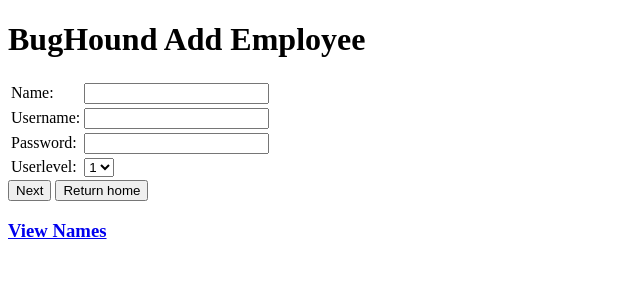
After one commit to mandar242/Bughound, a PHP site: page /addEmployee.php in a window 1280 px wide. The commit adds this page. Shown: the top 300 px of the page, without its empty margins (0-640 px from the left). Run offline with PHP 8.4, Linux system fonts and the light colour scheme.

Commit message:
adding emplyee bug fixed

```diff
--- a/UpdateEmployee.php
+++ b/UpdateEmployee.php
@@ -7,7 +7,7 @@
     <body>
         <?php
             include 'validateUser.php';
-            isLoggedIn();
+            checkLogin();
 			$id = $_GET['employee_id'];
 			$name;
 			$username;
--- /dev/null
+++ b/addEmployee.php
@@ -0,0 +1,64 @@
+<!DOCTYPE html>
+<html>
+    <head>
+        <meta charset="UTF-8">
+        <title>Add Employee</title>
+    </head>
+    <body>
+        <h1>BugHound Add Employee</h1>
+        <form action="employeeAdded.php" method="post" onsubmit="return validate(this)">
+            <table>
+				<tr><td>Name:</td><td>
+                    <input type="Text" name="name"</td></tr>
+                <tr><td>Username:</td><td>
+                    <input type="Text" name="username"</td></tr>
+                <tr><td>Password:</td><td>
+                    <input type="Password" name="password"</td></tr>
+				<tr><td>Userlevel:</td><td>
+					<select type="number" name="userlevel" size=1>
+					  <option value="1">1</option>
+					  <option value="2">2</option>
+					  <option value="3">3</option>
+					  <option value="4">4</option>
+					</select></td>
+				</tr>
+            </table>
+            <input type="submit" name="Submit" value="Next">
+            <input type="button" value="Return home" id=button1 name=button1 onclick="go_home()">
+        </form>
+		<p>
+			<h3>
+				<A href="dispEmployee.php"><span class=\"linkline\">View Names</span></a>
+			</h3>
+		</p>
+
+        <script language=Javascript>
+            function validate(theform) {
+                if(theform.name.value === ""){
+                    alert ("First name field cannot be empty");
+                    return false;
+                }
+                if(theform.username.value === ""){
+                    alert ("Last name field cannot be empty");
+                    return false;
+                }
+				if(theform.password.value === ""){
+                    alert ("Password field cannot be empty");
+                    return false;
+                }
+				if(theform.userlevel.value === ""){
+                    alert ("Userlevel field cannot be empty");
+                    return false;
+                }
+				if(theform.name.value === ""){
+                    alert ("Name field cannot be empty");
+                    return false;
+                }
+                return true;
+            }
+            function go_home(){
+                window.location.replace("dispEmployee.php");
+            }
+		</script>
+    </body>
+</html>
--- a/employeeUpdated.php
+++ b/employeeUpdated.php
@@ -9,7 +9,7 @@
         <h2>
             <?php
                 include 'validateUser.php';
-                isLoggedIn();
+                checkLogin();
 				$id = $_POST['ID'];
                 $name = $_POST['name'];
                 $username = $_POST['username'];
```
Also changed, not shown: employeeAdded.php (added, +37 -0 lines), index.php (+17 -2 lines).
